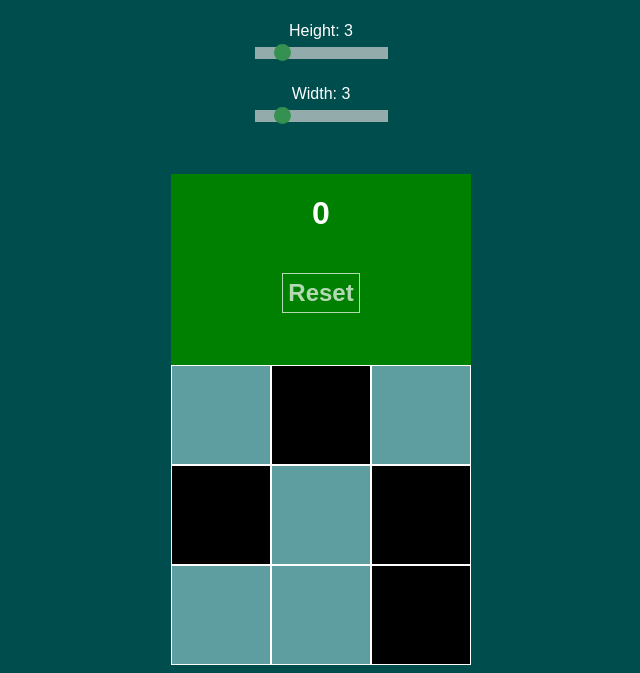
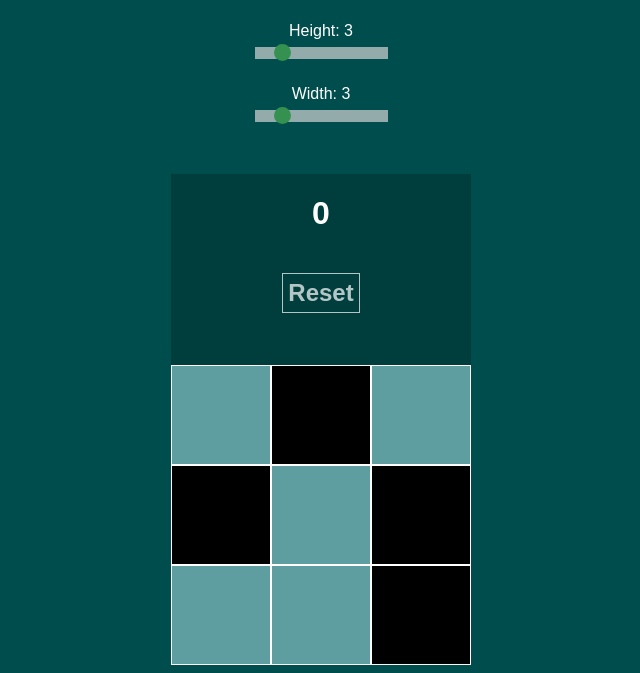
Before and after one commit to mannysinghh11/TileTapper, a React app: page / in a window 1280 px wide. Shown: the part 167-840 px from the top of the page, without its empty margins (319-959 px from the left). Built offline with nearby package versions, Linux system fonts and the light colour scheme.

Commit message:
Changes to styling

```diff
--- a/src/styles/HomePage.css
+++ b/src/styles/HomePage.css
@@ -13,7 +13,7 @@ html{
 
 .gameContainer{
     display: flex;
-    background-color: green;
+    background-color: rgba(0, 0, 0, 0.2);
     flex: 1;
     justify-content: center;
     align-items: center;
```
